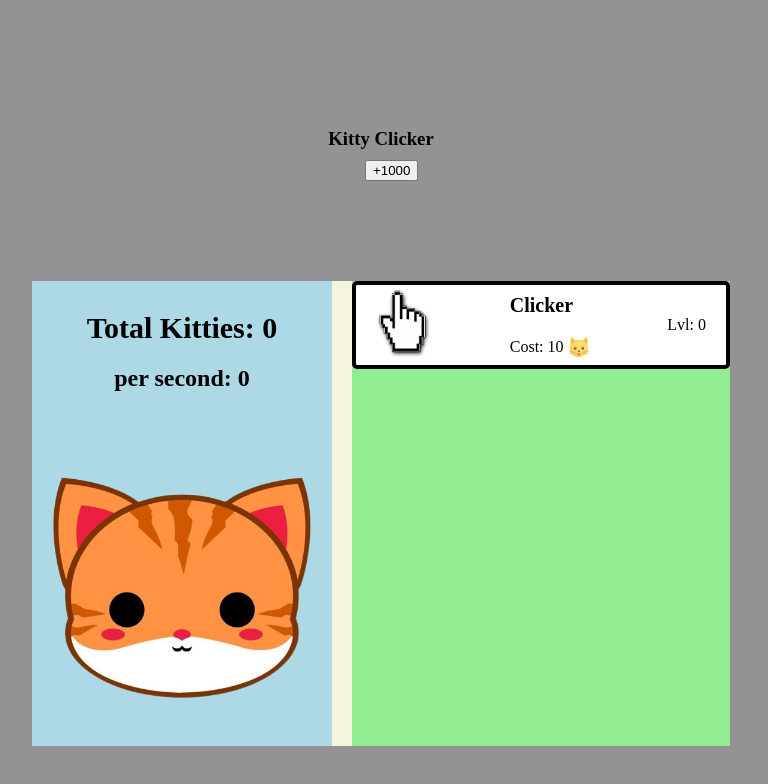
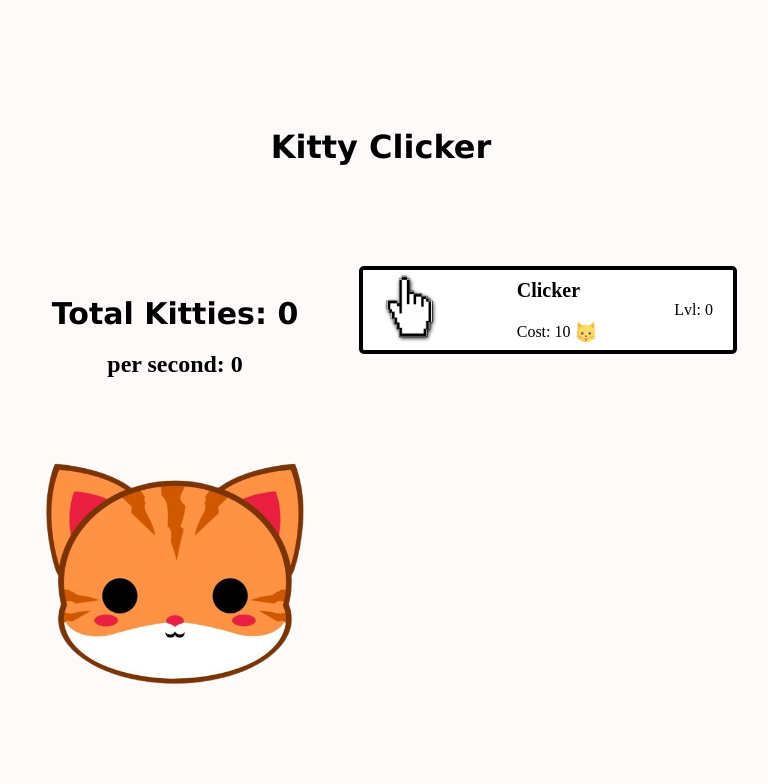
Before and after one commit to SpencerTSterling/CatClicker, a plain HTML site: page index.html in a window 1280 px wide. Shown: the whole page, without its empty margins (259-1027 px from the left). Drawn offline with Linux system fonts and the light colour scheme.

Commit message:
Remove testing styles

```diff
--- a/index.html
+++ b/index.html
@@ -8,7 +8,7 @@
 </head>
 <body>
     <h3>Kitty Clicker</h3>
-    <button id='cheat'>+1000</button>
+    <!-- <button id='cheat'>+1000</button> -->
 
     <div class="game-container">
         <div class="cat-container">
--- a/style.css
+++ b/style.css
@@ -4,7 +4,7 @@ body {
     height: 100vh;
     margin: 0;
     padding: 0;
-    background-color: rgba(94, 95, 99, 0.671);
+    background-color: #fffafa;
     user-select: none;
 }
 
@@ -12,19 +12,23 @@ h3 {
     text-align: center;
     margin-top: 10%;
     margin-bottom: 10px;
+    font-family: Verdana, Geneva, Tahoma, sans-serif;
+    font-size:xx-large;
 }
 
 .game-container {
     display: flex;
     justify-content: center;
-    gap: 20px;
-    background-color: beige;
+    gap: 05%;
+   /** background-color: beige; **/
     margin-top: 100px;
+
 }
 
+/**
 .cat-container{
-    background-color: lightblue;
 }
+*/
 
 .cat-container h3 {
     text-align: center;
@@ -51,9 +55,11 @@ h3 {
     transform: scale(1.05);
 }
 
+/**
 .building-container{
-    background-color: lightgreen;
+   background-color: lightgreen;
 }
+*/
 
 .building.locked{
     display:none;
@@ -105,6 +111,6 @@ h3 {
 }
 
 #cheat{
-    margin-top: 0px;
-    margin-left: 20%;
+    margin-top: 0;
+    margin-left: 40%;
 }
```
